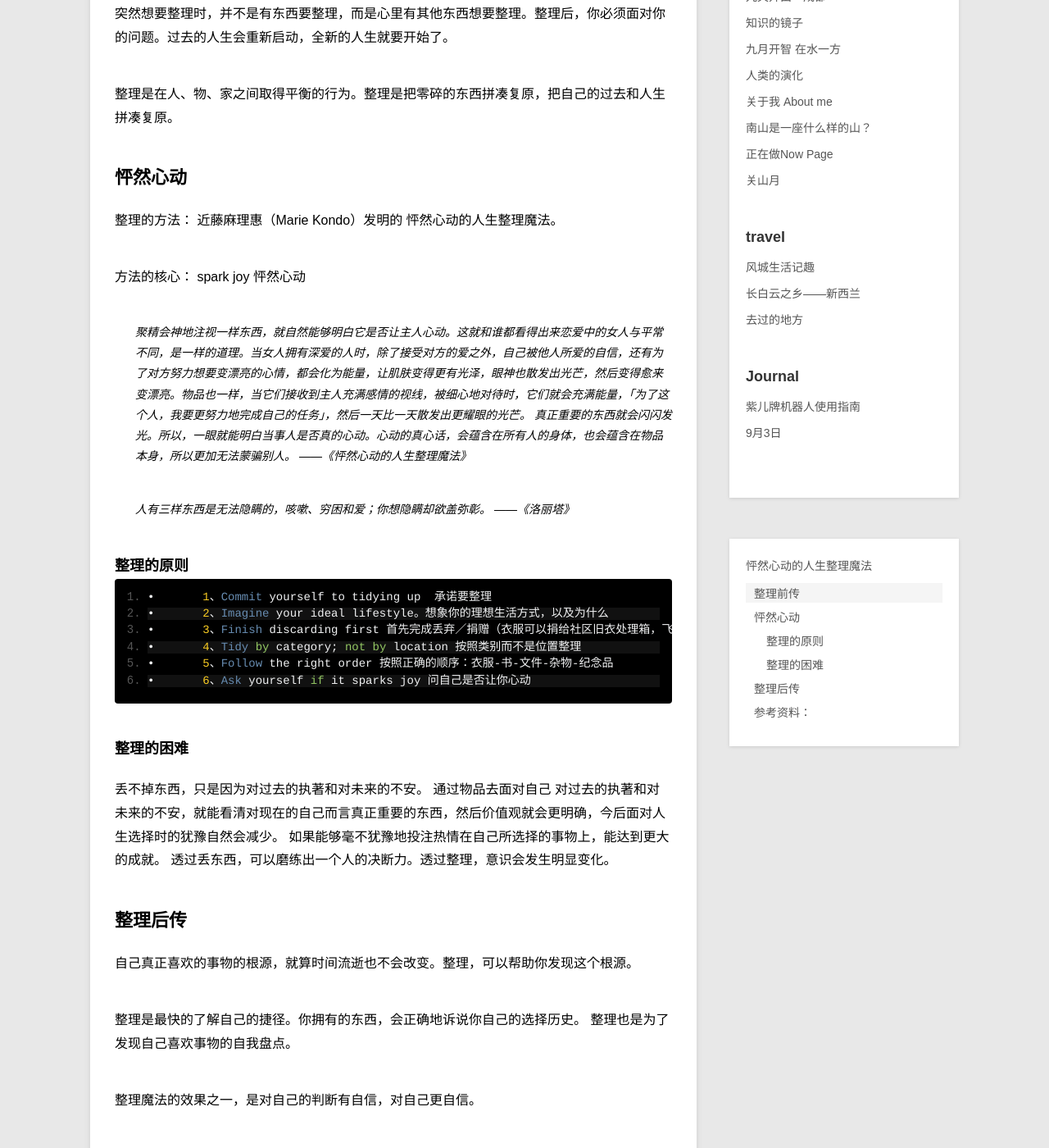
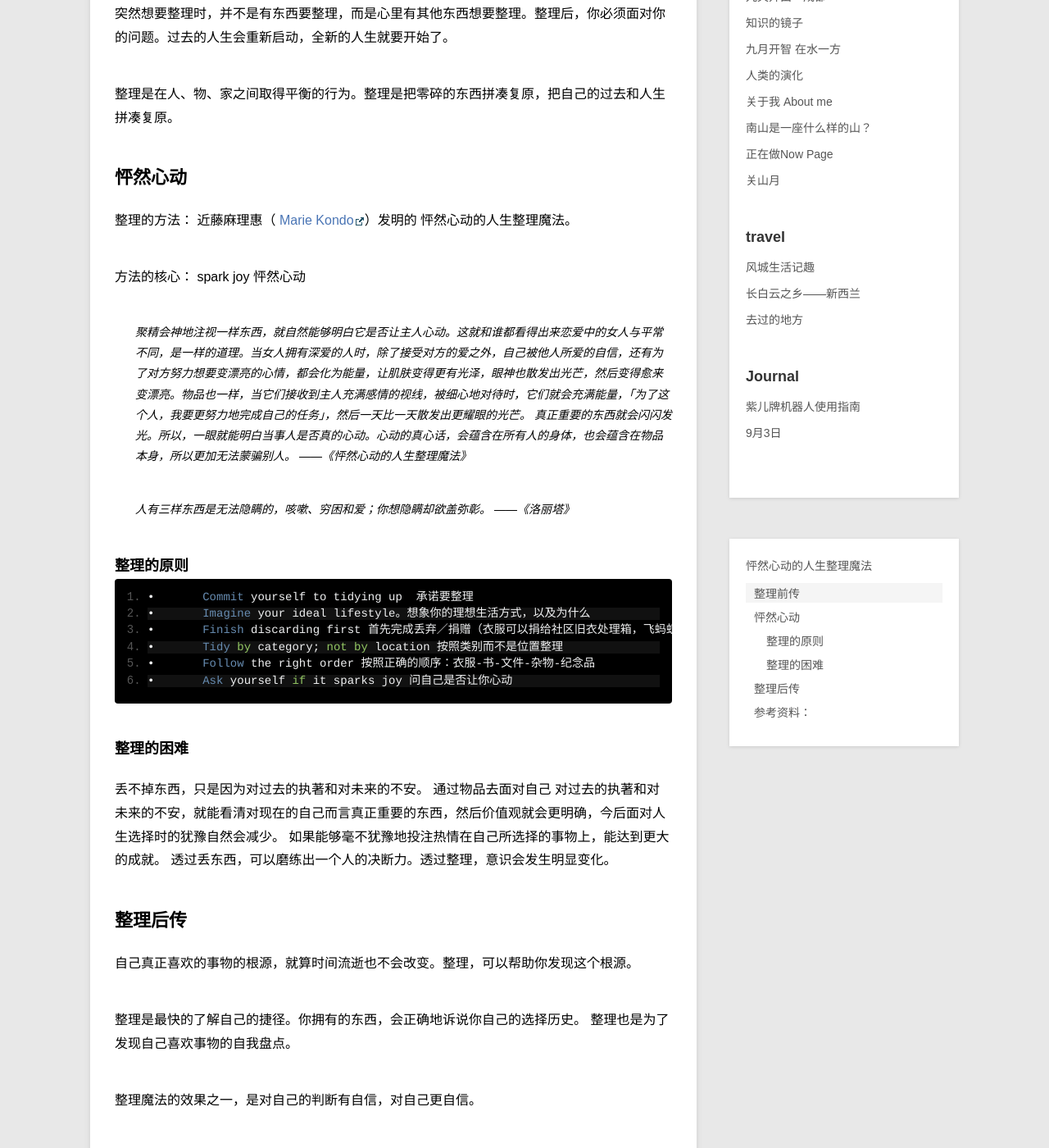
Before and after one commit to violettianjie/violettianjie.github.io, a Jekyll site: the page built from _posts/blog/2018-02-28-sparkjoy.md, in a window 1280 px wide and 1400 px high, scrolled down 577 px. Shown: the whole window at 82% size. Built offline with Jekyll 4.4.1, drawn with Linux system fonts in a browser that asks for light colours.

Commit message:
Update 2018-02-28-sparkjoy.md

```diff
--- a/_posts/blog/2018-02-28-sparkjoy.md
+++ b/_posts/blog/2018-02-28-sparkjoy.md
@@ -23,7 +23,7 @@ category: blog
 
 ## 怦然心动
 
-整理的方法： 近藤麻理惠（Marie Kondo）发明的 怦然心动的人生整理魔法。
+整理的方法： 近藤麻理惠（ [Marie Kondo](https://en.wikipedia.org/wiki/Marie_Kondo)）发明的 怦然心动的人生整理魔法。
 
 方法的核心： spark joy 怦然心动
 
@@ -35,12 +35,12 @@ category: blog
 
 ### 整理的原则
 
-	•	1、Commit yourself to tidying up  承诺要整理
-	•	2、Imagine your ideal lifestyle。想象你的理想生活方式，以及为什么
-	•	3、Finish discarding first 首先完成丢弃／捐赠（衣服可以捐给社区旧衣处理箱，飞蚂蚁；书可以捐给图书馆，漂流，多爪鱼等）
-	•	4、Tidy by category; not by location 按照类别而不是位置整理
-	•	5、Follow the right order 按照正确的顺序：衣服-书-文件-杂物-纪念品
-	•	6、Ask yourself if it sparks joy 问自己是否让你心动
+	•	Commit yourself to tidying up  承诺要整理
+	•	Imagine your ideal lifestyle。想象你的理想生活方式，以及为什么
+	•	Finish discarding first 首先完成丢弃／捐赠（衣服可以捐给社区旧衣处理箱，飞蚂蚁；书可以捐给图书馆，漂流，多爪鱼等）
+	•	Tidy by category; not by location 按照类别而不是位置整理
+	•	Follow the right order 按照正确的顺序：衣服-书-文件-杂物-纪念品
+	•	Ask yourself if it sparks joy 问自己是否让你心动
 
 ### 整理的困难
 
```
